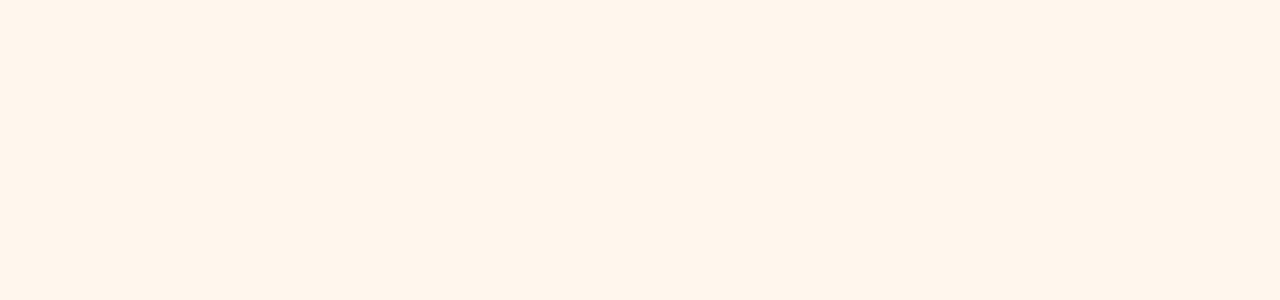
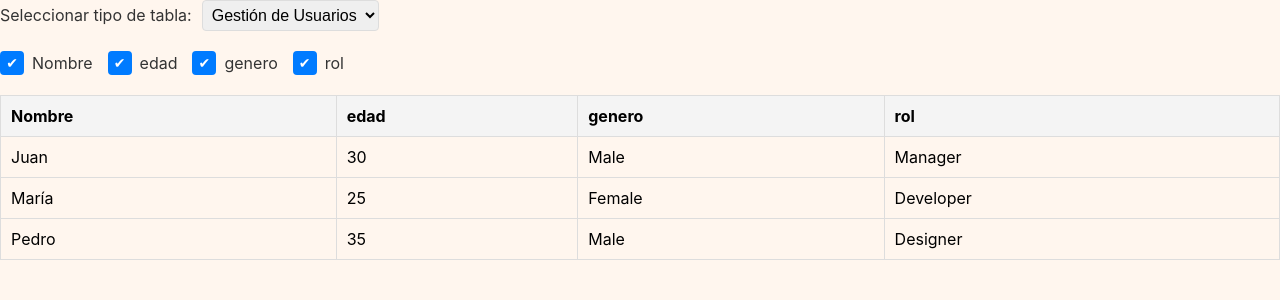
Before and after one commit to JulioAlb453/Proyecto_Integrador, a React (Vite) app in the folder Futuro Igualitario/: page /AdminTable in a window 1280 px wide. Before the commit this address had no page. Shown: the top 300 px of the page. Built offline with nearby package versions, Linux system fonts and the light colour scheme.

Commit message:
update 7

```diff
--- a/Futuro Igualitario/package.json
+++ b/Futuro Igualitario/package.json
@@ -11,12 +11,14 @@
   },
   "dependencies": {
     "add": "^2.0.6",
+    "axios": "^1.7.2",
     "date-fns": "^3.6.0",
     "or": "^0.2.0",
     "react": "^18.3.1",
     "react-calendar": "^5.0.0",
     "react-datepicker": "^7.2.0",
     "react-dom": "^18.3.1",
+    "react-hot-toast": "^2.4.1",
     "react-responsive-carousel": "^3.2.23",
     "yarn": "^1.22.22"
   },
--- a/Futuro Igualitario/src/App.jsx
+++ b/Futuro Igualitario/src/App.jsx
@@ -1,6 +1,7 @@
 import React from "react";
 import { BrowserRouter as Router, Route, Routes } from "react-router-dom";
 import Home from "./assets/pages/Home";
+import AdminTable from "./assets/Components/adminTable";
 import LoginForm from "./assets/pages/LoginForm";
 import AgendarCitas from "./assets/pages/AgendarCitas";
 import "./navbar.css";
@@ -12,6 +13,7 @@ function App() {
           <Route path="/" element={<Home />} />
           <Route path="/login" element={<LoginForm />} />
           <Route path="/agendarCitas" element={<AgendarCitas />} />
+          <Route path="/AdminTable" element= {<AdminTable/>}/>
           {/* Otras rutas pueden ir aquí */}
         </Routes>
       </div>
--- a/Futuro Igualitario/src/assets/Components/Navbar/index.jsx
+++ b/Futuro Igualitario/src/assets/Components/Navbar/index.jsx
@@ -19,7 +19,7 @@ function Navbar() {
           </Link>
         </li>
         <li className="nav__Item">
-          <Link id="link" className="nav__Link">
+          <Link id="link" to='/adminTable' className="nav__Link">
             Skills
           </Link>
         </li>
--- /dev/null
+++ b/Futuro Igualitario/src/assets/Components/adminTable/adminTable.css
@@ -0,0 +1,74 @@
+.table-select {
+    margin-bottom: 20px;
+  }
+
+  .table-select label {
+    margin-right: 10px;
+    font-size: 16px;
+    color: #333;
+  }
+
+  .table-select select {
+    padding: 5px;
+    font-size: 16px;
+    border: 1px solid #ddd;
+    border-radius: 4px;
+  }
+
+  .checkbox-container {
+    display: flex;
+    justify-content: start;
+    margin-bottom: 20px;
+  }
+
+  .checkbox-label {
+    display: flex;
+    align-items: center;
+    margin-right: 15px;
+    font-size: 16px;
+    color: #333;
+  }
+
+  .checkbox-label input[type="checkbox"] {
+    -webkit-appearance: none;
+    appearance: none;
+    background-color: #fff;
+    border: 2px solid #007bff;
+    padding: 10px;
+    display: inline-block;
+    position: relative;
+    border-radius: 4px;
+    margin-right: 8px;
+    cursor: pointer;
+  }
+
+  .checkbox-label input[type="checkbox"]:checked {
+    background-color: #007bff;
+    border: 2px solid #007bff;
+  }
+
+  .checkbox-label input[type="checkbox"]:checked::after {
+    content: '✔';
+    font-size: 14px;
+    color: #fff;
+    position: absolute;
+    top: 50%;
+    left: 50%;
+    transform: translate(-50%, -50%);
+  }
+
+  table {
+    width: 100%;
+    border-collapse: collapse;
+    margin-top: 20px;
+  }
+
+  th, td {
+    padding: 10px;
+    border: 1px solid #ddd;
+    text-align: left;
+  }
+
+  th {
+    background-color: #f4f4f4;
+  }
--- /dev/null
+++ b/Futuro Igualitario/src/assets/Components/adminTable/index.jsx
@@ -0,0 +1,130 @@
+import React, { useState } from 'react';
+import '../adminTable/adminTable.css'; // Asegúrate de crear este archivo CSS
+function AdminTable() {
+  const userData = [
+    { id: 1, name: 'Juan', age: 30, gender: 'Male', position: 'Manager' },
+    { id: 2, name: 'María', age: 25, gender: 'Female', position: 'Developer' },
+    { id: 3, name: 'Pedro', age: 35, gender: 'Male', position: 'Designer' },
+    // Más datos...
+  ];
+
+  const appointmentData = [
+    { id: 1, date: '2024-07-01', time: '10:00 AM', with: 'Juan' },
+    { id: 2, date: '2024-07-02', time: '11:00 AM', with: 'María' },
+    { id: 3, date: '2024-07-03', time: '02:00 PM', with: 'Pedro' },
+    // Más datos...
+  ];
+
+  const complaintData = [
+    { id: 1, date: '2024-07-01', description: 'Noise complaint', status: 'Pending' },
+    { id: 2, date: '2024-07-02', description: 'Broken light', status: 'Resolved' },
+    { id: 3, date: '2024-07-03', description: 'Lost item', status: 'Pending' },
+    // Más datos...
+  ];
+
+  const [tableType, setTableType] = useState('users');
+  const [selectedColumns, setSelectedColumns] = useState({
+    name: true,
+    age: true,
+    gender: true,
+    position: true,
+  });
+
+  const handleCheckboxChange = (column) => {
+    setSelectedColumns({ ...selectedColumns, [column]: !selectedColumns[column] });
+  };
+
+  const handleTableChange = (event) => {
+    setTableType(event.target.value);
+    setSelectedColumns(getDefaultColumns(event.target.value));
+  };
+
+  const getDefaultColumns = (type) => {
+    switch (type) {
+      case 'users':
+        return { name: true, age: true, gender: true, position: true };
+      case 'appointments':
+        return { date: true, time: true, with: true };
+      case 'complaints':
+        return { date: true, description: true, status: true };
+      default:
+        return {};
+    }
+  };
+
+  const getData = () => {
+    switch (tableType) {
+      case 'users':
+        return userData;
+      case 'appointments':
+        return appointmentData;
+      case 'complaints':
+        return complaintData;
+      default:
+        return [];
+    }
+  };
+
+  const getColumns = () => {
+    switch (tableType) {
+      case 'users':
+        return { name: 'Nombre', age: 'edad', gender: 'genero', position: 'rol' };
+      case 'appointments':
+        return { date: 'fecha', time: 'hora', with: 'id' };
+      case 'complaints':
+        return { date: 'fecha', description: 'descripcion', status: 'Status' };
+      default:
+        return {};
+    }
+  };
+
+  const data = getData();
+  const columns = getColumns();
+
+  return (
+    <div>
+      <div className="table-select">
+        <label htmlFor="tableType">Seleccionar tipo de tabla:</label>
+        <select id="tableType" value={tableType} onChange={handleTableChange}>
+          <option value="users">Gestión de Usuarios</option>
+          <option value="appointments">Citas</option>
+          <option value="complaints">Denuncias</option>
+        </select>
+      </div>
+
+      <div className="checkbox-container">
+        {Object.keys(columns).map((column) => (
+          <label key={column} className="checkbox-label">
+            <input
+              type="checkbox"
+              checked={selectedColumns[column]}
+              onChange={() => handleCheckboxChange(column)}
+            />
+            {columns[column]}
+          </label>
+        ))}
+      </div>
+
+      <table>
+        <thead>
+          <tr>
+            {Object.keys(columns).map(
+              (column) => selectedColumns[column] && <th key={column}>{columns[column]}</th>
+            )}
+          </tr>
+        </thead>
+        <tbody>
+          {data.map((item) => (
+            <tr key={item.id}>
+              {Object.keys(columns).map(
+                (column) => selectedColumns[column] && <td key={column}>{item[column]}</td>
+              )}
+            </tr>
+          ))}
+        </tbody>
+      </table>
+    </div>
+  );
+}
+
+export default AdminTable;
--- a/Futuro Igualitario/src/assets/pages/Home/index.jsx
+++ b/Futuro Igualitario/src/assets/pages/Home/index.jsx
@@ -1,15 +1,35 @@
 import React from "react";
 import Carrusel from "../../Components/Carrusel";
 import Footer from "../../Components/Footer";
-import Navbar from "../../Components/Navbar"
+import Navbar from "../../Components/Navbar";
 import "./home.css";
+import { toast, Toaster } from "react-hot-toast";
+function Home() {
+  const notify = () => toast.success("Succes");
 
-function Home() {
   return (
     <section className="main-section">
-      <Navbar/>
+      <Navbar />
       <div>
         <Carrusel />
+        <button onClick={notify}>boton</button>
+        <Toaster
+          toastOptions={{
+            style: {
+
+              width:'400px',
+              height:'300px',
+              border: "1px solid",
+              padding: "16px",
+              color: "#00000",
+              backgroundColor: '#759242',
+            },
+            iconTheme:{
+              primary: 'white',
+              secondary: 'green'
+            }
+          }}
+        />
       </div>
       <div className="content-wrapper">
         <div className="main-content1">
@@ -50,7 +70,7 @@ function Home() {
         <div className="main-content2">
           <div className="title">Noticias</div>
           <div className="noticias">
-          <div className="noticia-seccion3">
+            <div className="noticia-seccion3">
               <div className="seccion2">
                 <div className="image2">
                   <img
--- a/Futuro Igualitario/src/index.css
+++ b/Futuro Igualitario/src/index.css
@@ -26,22 +26,3 @@ body {
 li {
   list-style: none;
 }
-
-button {
-  border-radius: 8px;
-  border: 1px solid transparent;
-  padding: 0.6em 1.2em;
-  font-size: 1em;
-  font-weight: 500;
-  font-family: inherit;
-  background-color: #1a1a1a;
-  cursor: pointer;
-  transition: border-color 0.25s;
-}
-button:hover {
-  border-color: #646cff;
-}
-button:focus,
-button:focus-visible {
-  outline: 4px auto -webkit-focus-ring-color;
-}
```
Also changed, not shown: 1 other file (tests, documents, lock files or other folders).
